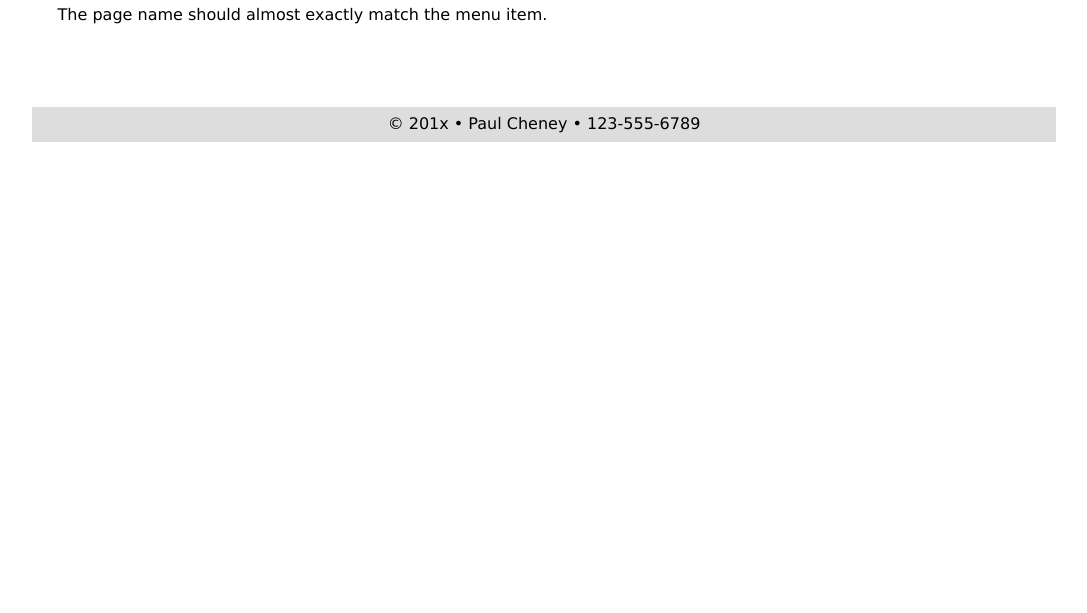
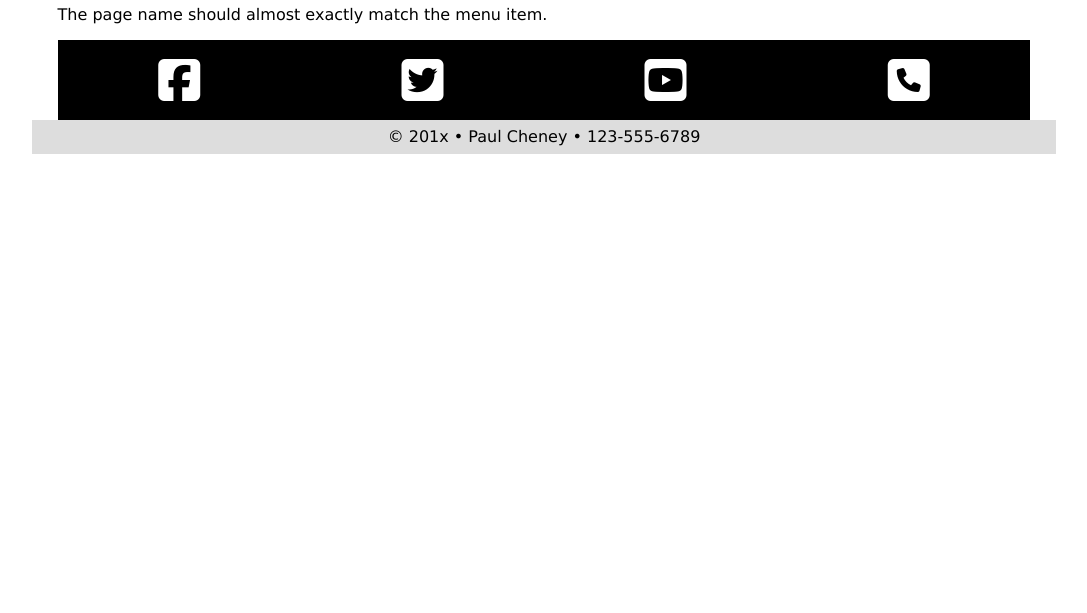
Before and after one commit to awise0322/law, a plain HTML site: page index.html in a window 1280 px wide. Shown: the part 187-800 px from the top of the page, without its empty margins (96-1183 px from the left). Drawn offline with Linux system fonts and the light colour scheme.

Commit message:
started mod 7

```diff
--- a/index.html
+++ b/index.html
@@ -10,6 +10,9 @@
 
 <!-- TELLS PHONES NOT TO LIE ABOUT THEIR WIDTH & stops the font from enlarging when a phone is turned sideways-->
 <meta name="viewport" content="width=device-width, initial-scale=1, maximum-scale=1">
+
+<!--New Font Awesome Kit-->
+<script src="https://kit.fontawesome.com/bdb7f056d3.js" crossorigin="anonymous"></script>
 
 <!-- FONT AWESOME OLD LINK -->
 <link rel="stylesheet" href="https://use.fontawesome.com/releases/v5.0.10/css/all.css" integrity="sha384-+d0P83n9kaQMCwj8F4RJB66tzIwOKmrdb46+porD/OvrJ+37WqIM7UoBtwHO6Nlg" crossorigin="anonymous">
@@ -45,6 +48,13 @@
         <h1>Products</h1>
         <p>The page name should almost exactly match the menu item. </p>
 
+        <div class="social">
+            <a href="#" class="fa-brands fa-square-facebook"></a>
+            <a href="#" class="fa-brands fa-square-twitter"></a>
+            <a href="#" class="fa-brands fa-square-youtube"></a>
+            <a href="#" class="fa-solid fa-square-phone"></a>
+
+        </div> <!-- End of Social-->
 
 
 
--- a/scss/_small.scss
+++ b/scss/_small.scss
@@ -15,7 +15,7 @@ body {
 /*----------- HEADER --------------*/
 header {
     padding: .5rem 2%;
-    background-color: #ddd;
+    background-color: red;
 }
 header h1 {margin: 0;}
 header h2 {margin: 0; font-weight: normal;}
@@ -59,6 +59,23 @@ main {
     min-height: 10rem;
 }
 
+div.social {
+    background-color: black;
+    display: flex;
+    padding: 1rem 0;
+}
+
+div.social a {
+    flex-basis: 25%;
+    text-align: center;
+    color: white;
+    font-size: 3rem;
+    text-decoration: none;
+}
+
+div.social a:hover {
+    color: orange;
+}
 
 /*----------- FOOTER --------------*/
 footer {
```
Also changed, not shown: css/styles.css, scss/styles.css (deleted), 1 other file.
